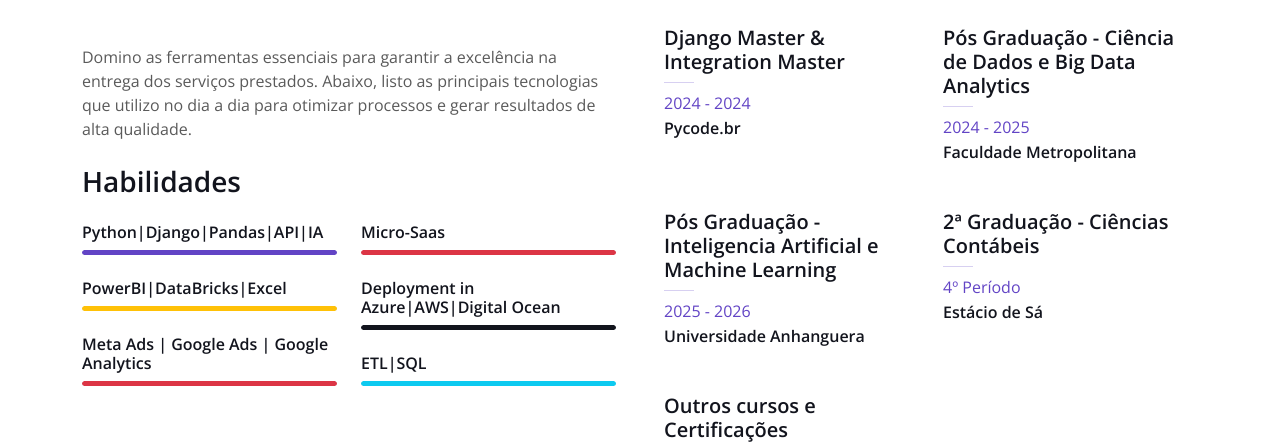
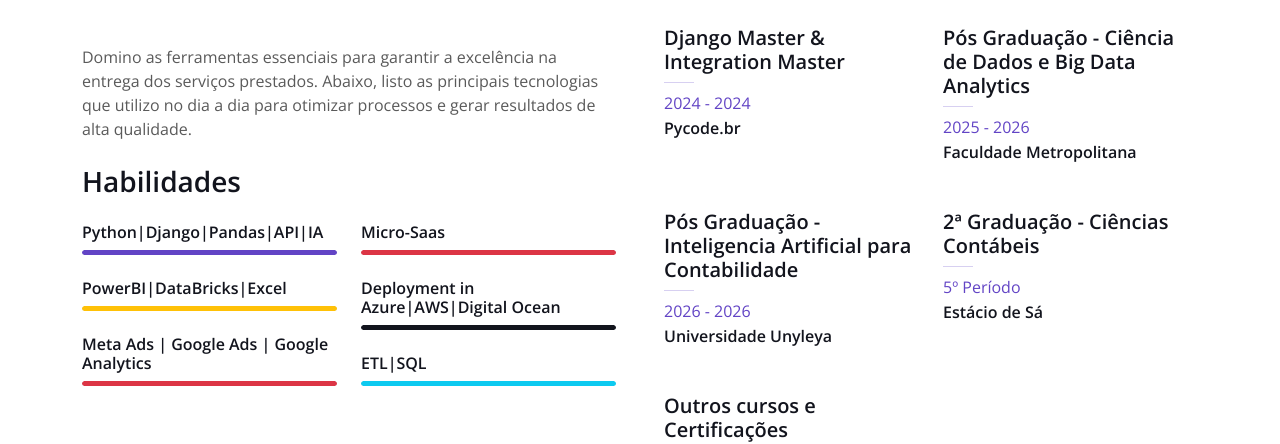
Before and after one commit to rafaeltreviz/rafaeltreviz.github.io, a plain HTML site: page index.html in a window 1280 px wide. Shown: the part 1718-2162 px from the top of the page. Drawn offline with nearby package versions, Linux system fonts and the light colour scheme.

Commit message:
atualizacao

```diff
--- a/index.html
+++ b/index.html
@@ -276,20 +276,20 @@
                                 <div class="col-sm-6">
                                     <h5>Pós Graduação - Ciência de Dados e Big Data Analytics </h5>
                                     <hr class="text-primary my-2">
-                                    <p class="text-primary mb-1">2024 - 2025</p>
+                                    <p class="text-primary mb-1">2025 - 2026</p>
                                     <h6 class="mb-0">Faculdade Metropolitana</h6>
                                 </div>
                                 <div class="col-sm-6">
-                                    <h5>Pós Graduação - Inteligencia Artificial e Machine Learning </h5>
+                                    <h5>Pós Graduação - Inteligencia Artificial para Contabilidade </h5>
                                     <hr class="text-primary my-2">
-                                    <p class="text-primary mb-1">2025 - 2026</p>
-                                    <h6 class="mb-0">Universidade Anhanguera</h6>
+                                    <p class="text-primary mb-1">2026 - 2026</p>
+                                    <h6 class="mb-0">Universidade Unyleya</h6>
                                 </div>
 
                                   <div class="col-sm-6">
                                     <h5>2ª Graduação - Ciências Contábeis </h5>
                                     <hr class="text-primary my-2">
-                                    <p class="text-primary mb-1">4º Período</p>
+                                    <p class="text-primary mb-1">5º Período</p>
                                     <h6 class="mb-0">Estácio de Sá</h6>
                                 </div>
 
```
